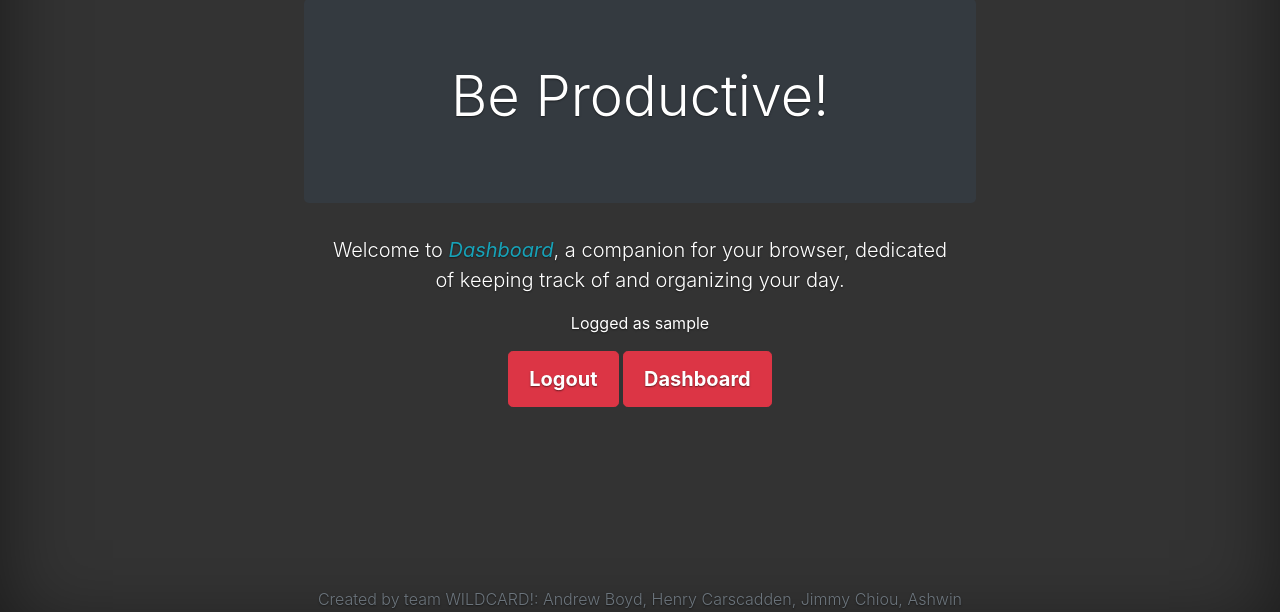
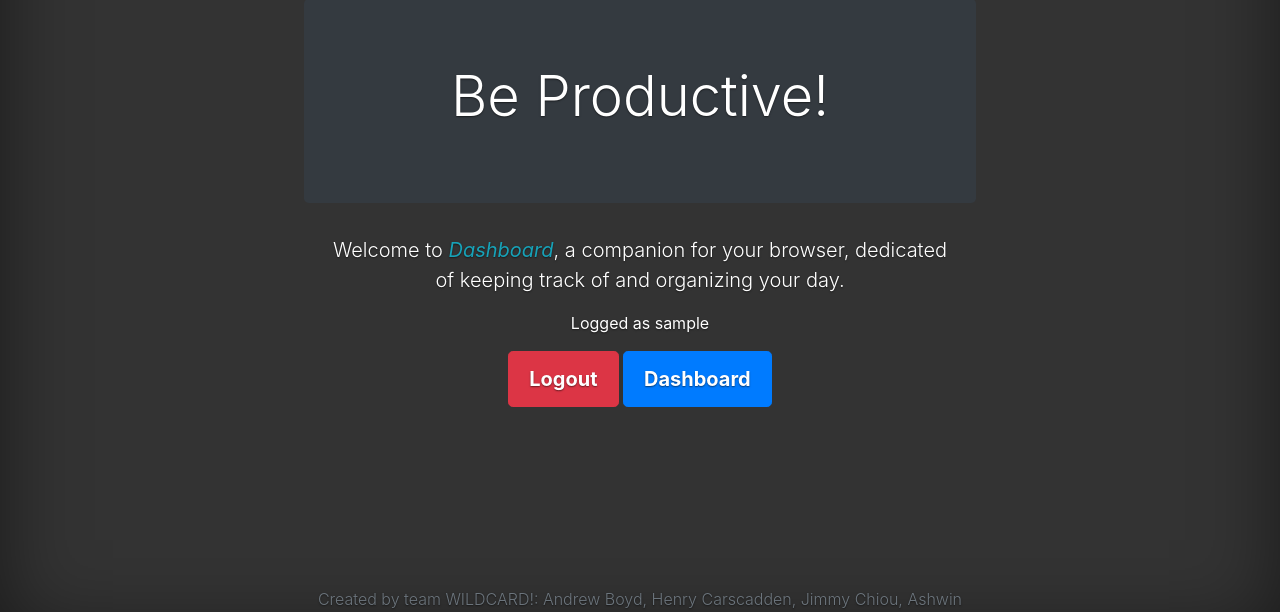
Before and after one commit to jac3rd/project-wildcard-dashboard, a Django app: page / in a window 1280 px wide. Shown: the part 165-777 px from the top of the page. Run offline with Django 3.2, Linux system fonts and the light colour scheme; the visitor is signed in with stand-in values (Sample User, id 1); some libraries are stand-ins or nearby versions.

Commit message:
made button coller different

```diff
--- a/templates/home.html
+++ b/templates/home.html
@@ -36,7 +36,7 @@
           {% if user.is_authenticated %}
             <p>Logged as {{ user.username }}</p>
             <a class="btn btn-danger btn-lg" href="{% url 'logout' %}">Logout</a>
-            <a class="btn btn-danger btn-lg" href="{% url 'tasks:list' %}">Dashboard</a>
+            <a class="btn btn-primary btn-lg" href="{% url 'tasks:list' %}">Dashboard</a>
           {% else %}
             <p class="lead">Login with your Google Account to get started.</p>
             <a class="btn btn-primary btn-lg" href="{% url 'social:begin' 'google-oauth2' %}" role = "button">Login</a>
```
